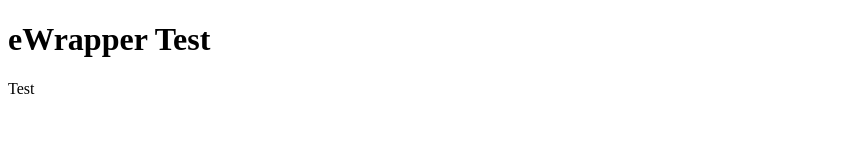
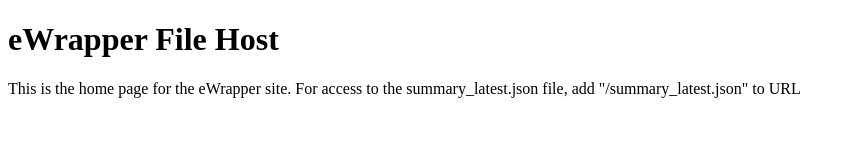
Before and after one commit to schwiege/schwiege.github.io, a plain HTML site: page index.html in a window 1280 px wide. Shown: the whole page, without its empty margins (0-855 px from the left). Drawn offline with Linux system fonts and the light colour scheme.

Commit message:
updated file

```diff
--- a/index.html
+++ b/index.html
@@ -1,7 +1,7 @@
 <!DOCTYPE html>
 <html>
 <body>
-<h1>eWrapper Test</h1>
-<p>Test</p>
+<h1>eWrapper File Host</h1>
+<p>This is the home page for the eWrapper site. For access to the summary_latest.json file, add "/summary_latest.json" to URL</p>
 </body>
 </html>
```
